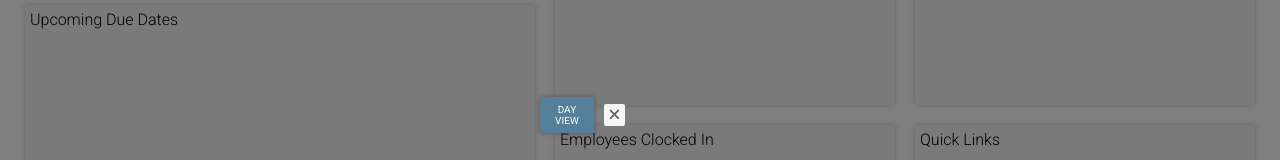
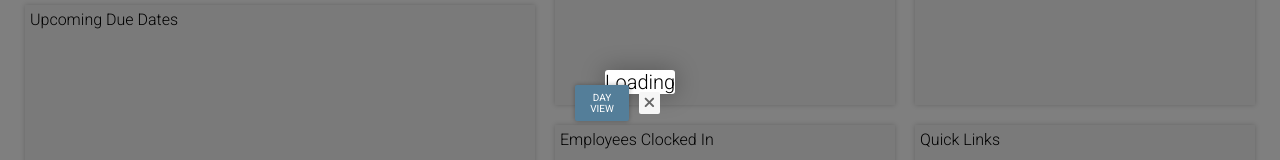
Before and after one commit to amaclean2/machshop-frontend, a React (Create React App) app: page / in a window 1280 px wide. Both pictures are taken after a click on the button "CALENDAR". Shown: the part 318-478 px from the top of the page. Built offline with nearby package versions, Linux system fonts and the light colour scheme; no server answers.

Commit message:
loading message

```diff
--- a/src/Components/Pages/Widgets/Calendar/Calendar.js
+++ b/src/Components/Pages/Widgets/Calendar/Calendar.js
@@ -28,7 +28,7 @@ class Calendar extends Component {
         return (<DayView toggleViews={this.toggleViews} saveData={this.post} events={this.state.events} />);
       }
     } else {
-      return null;
+      return <div>Loading</div>;
     }
 
   }
```
